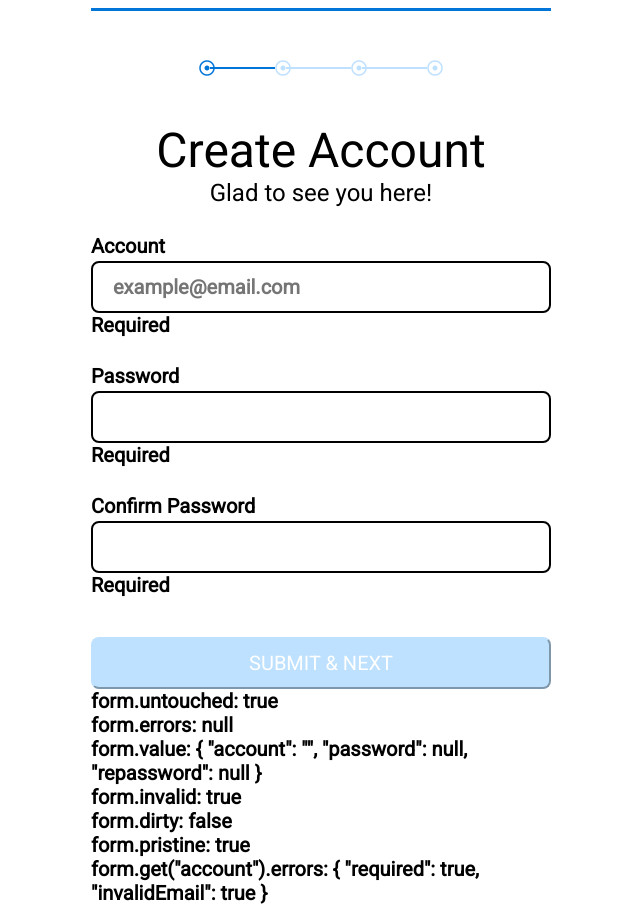
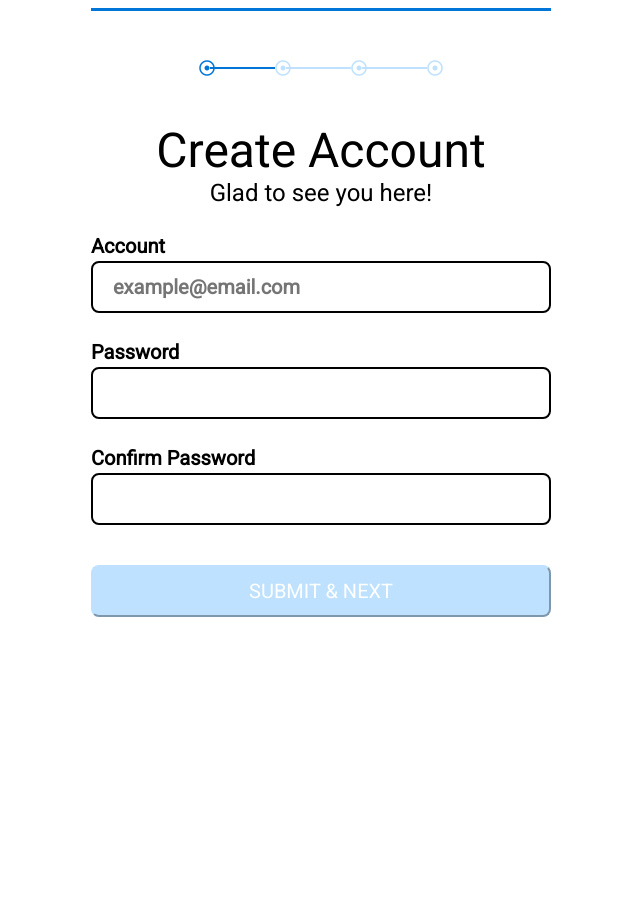
Before and after one commit to Julian-Chu/ng-F2ELab-week6-Validation, an Angular app: page / in a window 1280 px wide. Shown: the whole page, without its empty margins (319-959 px from the left). After the commit the page ends 800 px from the top, so only its background shows below. Built offline with nearby package versions, Linux system fonts and the light colour scheme.

Commit message:
implment match password validation

```diff
--- a/src/app/custom-validators.ts
+++ b/src/app/custom-validators.ts
@@ -1,4 +1,4 @@
-import { FormControl } from "../../node_modules/@angular/forms";
+import { FormControl, FormGroup } from "../../node_modules/@angular/forms";
 
 export class CustomValidators {
   static validateEmail(control: FormControl) {
@@ -21,4 +21,14 @@ export class CustomValidators {
     }
     return { invalidPassword: true };
   }
+
+  static matchPassword(passwordFieldName: string, repasswordFieldName: string) {
+    return (group: FormGroup) => {
+      const password = group.get(passwordFieldName);
+      const repassword = group.get(repasswordFieldName);
+      if (password.value !== repassword.value) {
+        return repassword.setErrors({ mismatchPassword: true });
+      }
+    };
+  }
 }
--- a/src/app/page-create-account/page-create-account.component.html
+++ b/src/app/page-create-account/page-create-account.component.html
@@ -21,18 +21,20 @@
       <div class="input-field one-col" [ngClass]="{warning: account.touched && account.errors}">
         <label for="account">Account</label>
         <input name="account" type="email" placeholder="example@email.com" formControlName="account">
-        <ng-container *ngIf="account.errors">
+        <ng-container *ngIf="account.touched && account.errors">
           <div class="errMsg" *ngIf="account.dirty && account.errors['invalidEmail']">Email is invalid</div>
           <div class="errMsg" *ngIf="account.pristine &&  account.errors['required']">Required</div>
         </ng-container>
 
       </div>
+      <div formGroupName="matchingPasswords">
+
         <div class="input-field one-col" [ngClass]="{warning: password.touched && password.errors}">
           <label for="password">Password</label>
           <input type="password" name="password" formControlName="password">
 
-        <ng-container *ngIf="password.errors">
-          <div class="errMsg" *ngIf="password.dirty && password.errors['invalidPassword']">min 6, 1 a-z or A-Z, 1 number</div>
+          <ng-container *ngIf="password.touched && password.errors">
+            <div class="errMsg" *ngIf="password.dirty && password.errors['invalidPassword']">min 6 words, 1 a-z or A-Z, 1 number</div>
             <div class="errMsg" *ngIf="password.pristine && password.errors['required']">Required</div>
 
           </ng-container>
@@ -41,16 +43,11 @@
           <label for="repassword">Confirm Password</label>
           <input type="password" name="repassword" formControlName="repassword">
           <div class="errMsg" *ngIf="repassword.errors && repassword.errors['required']">Required</div>
+          <div class="errMsg" *ngIf="repassword.errors && repassword.errors['mismatchPassword']">Password mismatch!</div>
+        </div>
+      </div>
 
-      </div>
       <button class="one-col" [ngClass]="{active: form.touched && form.valid}" [disabled]="form.untouched||form.invalid">SUBMIT & NEXT</button>
-      <div>form.untouched: {{form.untouched}}</div>
-      <div>form.errors: {{form.errors| json}}</div>
-      <div>form.value: {{form.value| json}}</div>
-      <div>form.invalid: {{form.invalid| json}}</div>
-      <div>form.dirty: {{form.dirty| json}}</div>
-      <div>form.pristine: {{form.pristine| json}}</div>
-      <div>form.get("account").errors: {{form.get("account").errors | json}}</div>
     </form>
 
   </div>
--- a/src/app/page-create-account/page-create-account.component.ts
+++ b/src/app/page-create-account/page-create-account.component.ts
@@ -16,24 +16,32 @@ import {
 export class PageCreateAccountComponent implements OnInit {
   form: FormGroup;
   account: FormControl;
-  password: AbstractControl;
-  repassword: AbstractControl;
+  password: FormControl;
+  repassword: FormControl;
   @Output() toNextPage = new EventEmitter();
   constructor(private fb: FormBuilder) {}
 
   ngOnInit() {
     this.form = this.fb.group({
       account: ["", [Validators.required, CustomValidators.validateEmail]],
-      password: [
-        null,
-        [Validators.required, CustomValidators.validatePassword]
-      ],
-      repassword: [null, [Validators.required]]
+      matchingPasswords: this.fb.group(
+        {
+          password: [
+            null,
+            [Validators.required, CustomValidators.validatePassword]
+          ],
+          repassword: [null, [Validators.required]]
+        },
+        { validator: CustomValidators.matchPassword("password", "repassword") }
+      )
     });
 
     this.account = this.form.get("account") as FormControl;
-    this.password = this.form.get("password");
-    this.repassword = this.form.get("repassword");
+    const matchingPasswords = this.form.controls[
+      "matchingPasswords"
+    ] as FormGroup;
+    this.password = this.form.get("matchingPasswords.password") as FormControl;
+    this.repassword = matchingPasswords.get("repassword") as FormControl;
   }
 
   goToNextPage() {
--- a/src/assets/style.css
+++ b/src/assets/style.css
@@ -204,7 +204,6 @@ label.img-upload {
   display: inline;
 }
 
-
 /* .img-upload>div {
     width: 100%;
     height: 100%;
@@ -255,7 +254,7 @@ label.img-upload {
   z-index: 1;
 }
 
-.warning>div {
+.errMsg {
   height: 26px;
   /* line-height: 26px; */
   position: absolute;
@@ -268,15 +267,20 @@ label.img-upload {
   top: 50%;
   left: 480px;
   width: fit-content;
+  display: none;
 }
 
-.warning>div::before {
+.errMsg::before {
   content: "\f0d9";
   font-family: "Font Awesome 5 Free";
   position: absolute;
   font-size: 16px;
   left: -6px;
   color: #F5A623;
+}
+
+.warning .errMsg {
+  display: table;
 }
 
 .active>input {
```
Lines whose indentation alone changed are shown as unchanged.
